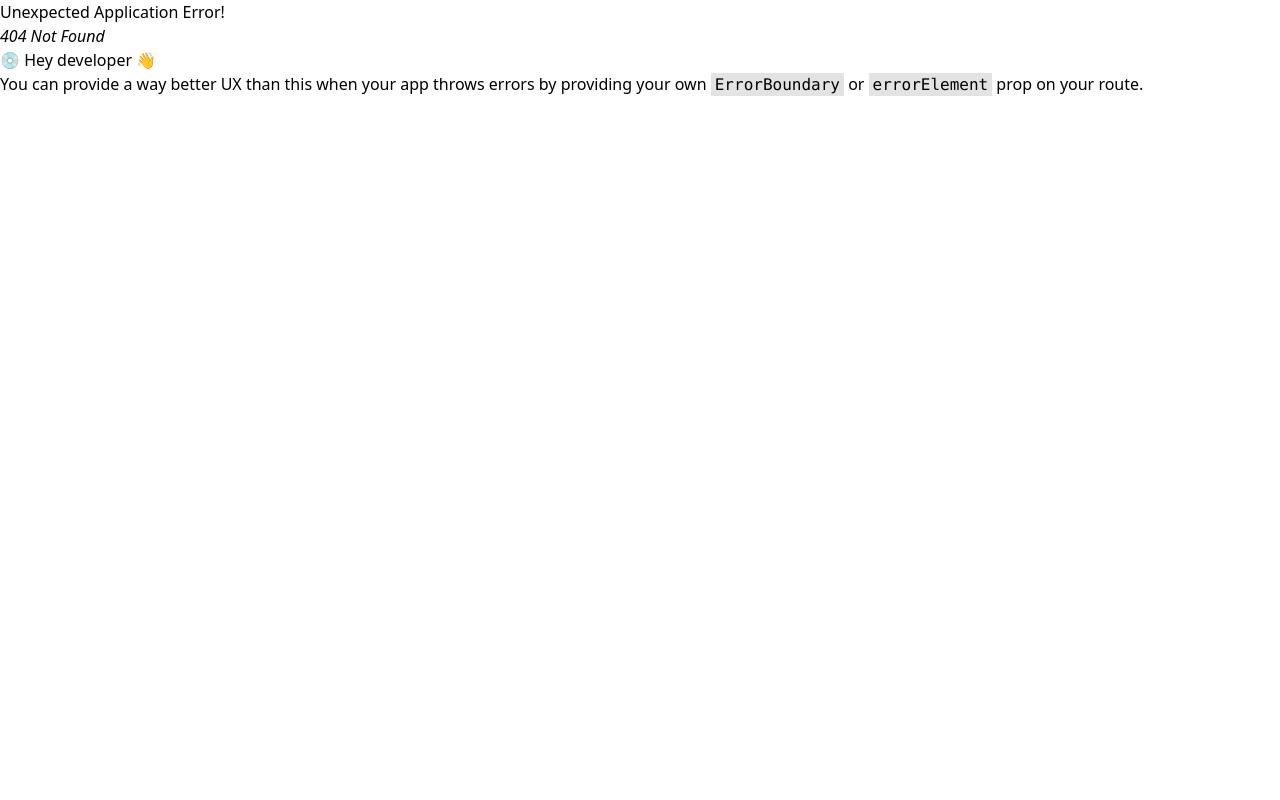
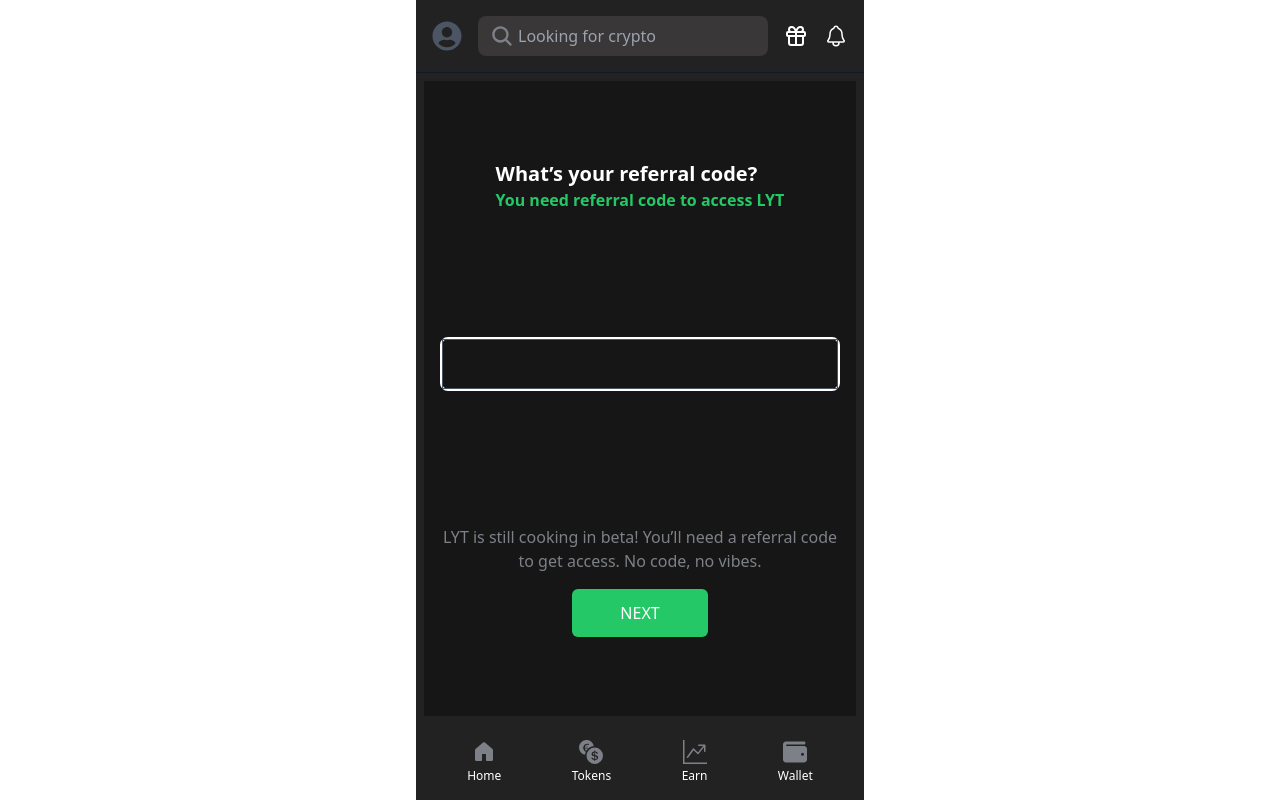
Before and after one commit to aleyamaliki/lyt-trading-fast, a React app: page /referral in a window 1280 px wide. Before the commit this address had no page. Built offline with nearby package versions, Linux system fonts and the light colour scheme; the HTML template or start-up script is replaced by a standard one.

Commit message:
add login, referral and needLYT page

```diff
--- a/src/components/DynamicInput.jsx
+++ b/src/components/DynamicInput.jsx
@@ -1,17 +1,28 @@
-import React, { useState } from 'react';
+import React from "react";
 
-const DynamicInput = ({ value, onChange, onBlur, className, maxFontSize = 120, minFontSize = 40 }) => {
+const DynamicInput = ({
+  value,
+  onChange,
+  onBlur,
+  className,
+  maxFontSize = 30,
+  minFontSize = 14,
+}) => {
   const getFontSize = () => {
     const length = value.toString().length;
-    return Math.max(maxFontSize - length * 10, minFontSize);
+    return Math.max(maxFontSize - length * 2, minFontSize);
   };
 
   return (
     <div className="text-center">
       <input
         type="text"
-        className={`text-gray-200 text-center w-full bg-transparent border-none focus:outline-none p-0 m-0 ${className}`}
-        style={{ fontSize: `${getFontSize()}px`, lineHeight: '0', height: '120px' }}
+        className={`text-gray-200 text-center w-full bg-transparent border border-gray-600 focus:outline-none p-2 m-0 ${className}`}
+        style={{
+          fontSize: `${getFontSize()}px`,
+          lineHeight: "1.5",
+          height: "50px",
+        }}
         value={value}
         onChange={onChange}
         onBlur={onBlur}
--- /dev/null
+++ b/src/pages/Login.jsx
@@ -0,0 +1,24 @@
+import React from "react";
+import SearchBar from "../components/SearchBar";
+import { Link } from "react-router-dom";
+import ButtonPrimary from "../components/Button/ButtonPrimary";
+import TextH2 from "../components/Typography/H2";
+
+const LoginPage = () => {
+  const handleConnect = () => {};
+
+  return (
+    <div className=" h-full w-screen bg-backdrop flex flex-col items-center justify-around">
+      <TextH2 className="mt-10 text-center text-white">
+        Your investment journey awaits!
+      </TextH2>
+      <ButtonPrimary
+        text="Connect"
+        onClick={handleConnect}
+        className="w-full"
+      />
+    </div>
+  );
+};
+
+export default LoginPage;
--- /dev/null
+++ b/src/pages/NeedLyt.jsx
@@ -0,0 +1,28 @@
+import React from "react";
+import TextH1 from "../components/Typography/h1";
+import TextH2 from "../components/Typography/H2";
+import TextH3 from "../components/Typography/H3";
+import ButtonPrimary from "../components/Button/ButtonPrimary";
+import buyLYTMeme from "../assets/buyLYTmeme.jpg";
+
+function NeedLyt() {
+  const handleBuy = () => {};
+  return (
+    <div className=" flex flex-col items-center justify-around h-full">
+      <div className=" flex flex-col items-center gap-4">
+        <TextH2>Only $LYT holder</TextH2>
+        <TextH3>You need 30,000 $LYT to access</TextH3>
+      </div>
+      <img
+        src={buyLYTMeme}
+        alt="Shut up and take my money meme"
+        className="w-full h-auto"
+      />
+      <div>
+        <ButtonPrimary text="BUY" onClick={handleBuy} />
+      </div>
+    </div>
+  );
+}
+
+export default NeedLyt;
--- /dev/null
+++ b/src/pages/Referral.jsx
@@ -0,0 +1,45 @@
+import React, { useState } from "react";
+import TextH2 from "../components/Typography/H2";
+import DynamicInput from "../components/DynamicInput";
+import ButtonPrimary from "../components/Button/ButtonPrimary";
+import TextH1 from "../components/Typography/h1";
+import TextH4 from "../components/Typography/H4";
+import TextH3 from "../components/Typography/H3";
+
+const Referral = () => {
+  const [referralCode, setReferralCode] = useState("");
+
+  const handleNext = () => {
+    console.log(referralCode);
+  };
+
+  return (
+    <div className="bg-backdrop min-h-full flex flex-col items-center justify-around p-4">
+      <div>
+        <TextH3 className="text-white">What’s your referral code?</TextH3>
+        <TextH4 className="text-secondary text-center mt-2">
+          You need referral code to access LYT
+        </TextH4>
+      </div>
+      <div className="w-full border-2 border-white rounded-lg">
+        <DynamicInput
+          value={referralCode}
+          onChange={(e) => setReferralCode(e.target.value)}
+          onBlur={() => {}}
+          className="w-full bg-transparent text-white"
+          maxFontSize={30}
+          minFontSize={30}
+        />
+      </div>
+      <div className="flex items-center flex-col">
+        <p className="text-secondary text-center mt-2">
+          LYT is still cooking in beta! You’ll need a referral code to get
+          access. No code, no vibes.
+        </p>
+        <ButtonPrimary text="NEXT" onClick={handleNext} className="mt-4" />
+      </div>
+    </div>
+  );
+};
+
+export default Referral;
```
Also changed, not shown: src/App.jsx (+19 -4 lines), package.json (line endings or trailing spaces), src/assets/buyLYTmeme.jpg (added), 1 other file (tests, documents, lock files or other folders).
